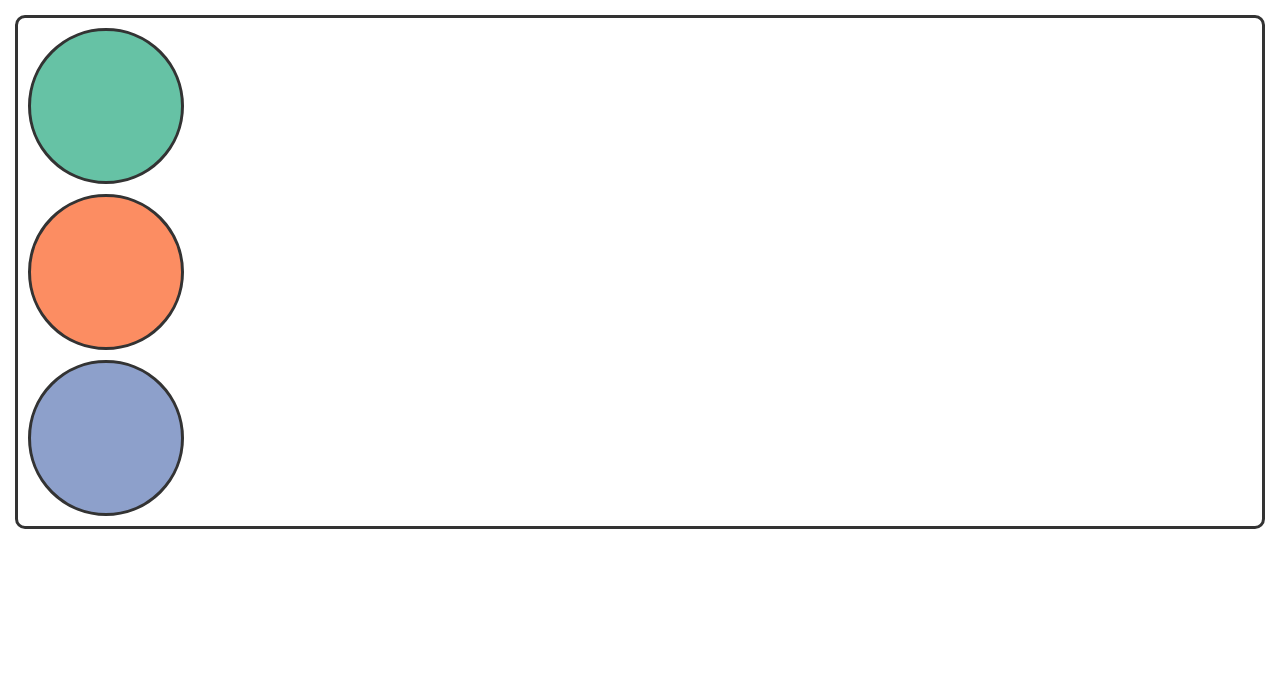
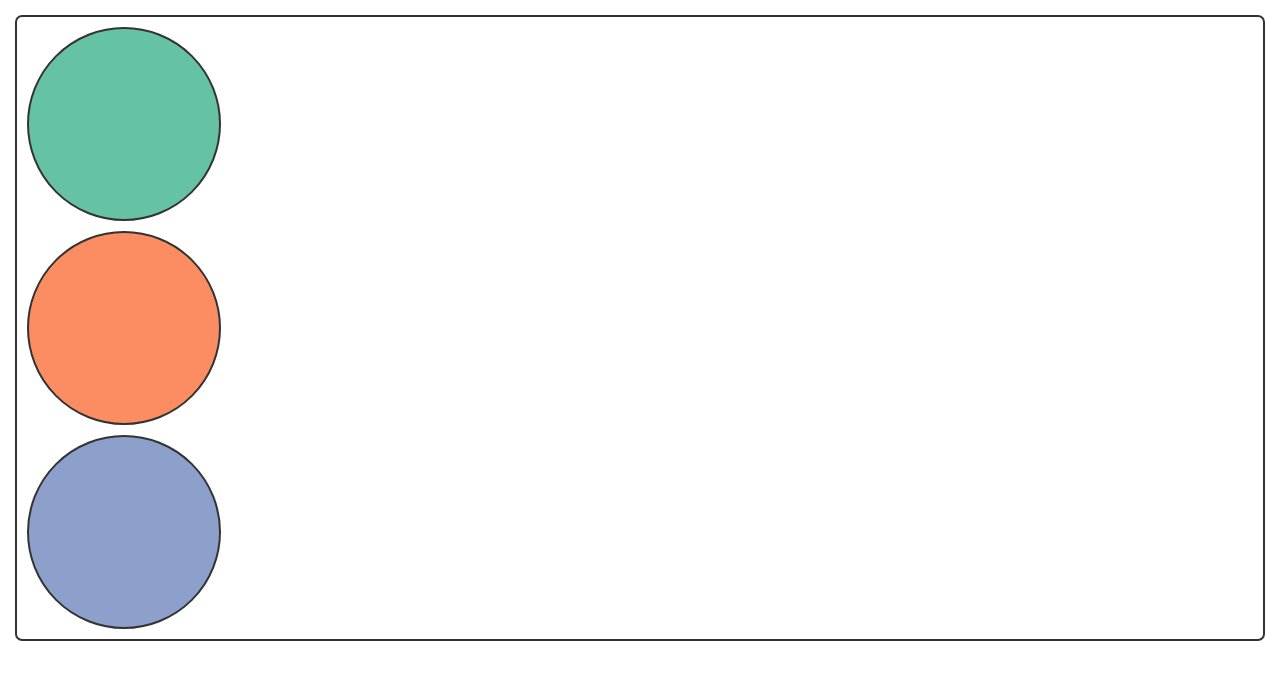
Before and after one commit to VesnaT/draggable-dots, a React (Create React App) app: page / in a window 1280 px wide. Shown: the top 680 px of the page. Built offline with nearby package versions, Linux system fonts and the light colour scheme.

Commit message:
More colors

```diff
--- a/src/App.css
+++ b/src/App.css
@@ -3,15 +3,15 @@
 }
 
 .grid {
-  border: 3px solid #333;
-  border-radius: 10px;
+  border: 2px solid #333;
+  border-radius: 7px;
 }
 
 .dot {
   margin: 10px;
-  border: 3px solid #333;
-  width: 150px;
-  min-height: 150px;
+  border: 2px solid #333;
+  width: 190px;
+  min-height: 190px;
   border-radius: 50%;
   text-align: center;
 }
@@ -21,16 +21,24 @@
 }
 
 .picker {
-  border: 3px solid #333;
+  border: 2px solid #333;
   background: aliceblue;
-  border-radius: 10px;
+  border-radius: 7px;
   cursor: default;
+  width: 228px;
 }
 
 .picker-circle {
   border: none;
   border-radius: 50%;
-  width: 25px;
-  height: 25px;
+  width: 26px;
+  height: 26px;
   cursor: pointer;
+  margin: 4px;
 }
+
+.picker-circle:hover {
+  width: 30px;
+  height: 30px;
+  margin: 0px;
+}
--- a/src/components/ColorPicker.jsx
+++ b/src/components/ColorPicker.jsx
@@ -8,13 +8,20 @@ const Circle = (props) => {
   );
 };
 
-const colors = ["#66C2A5", "#FC8D62", "#8DA0CB"];
+//const colors = ["#66C2A5", "#FC8D62", "#8DA0CB"];
+export const colors = [
+  ["#f44336", "#e91e63", "#9c27b0", "#673ab7", "#3f51b5", "#2196f3"],
+  ["#03a9f4", "#00bcd4", "#009688", "#4caf50", "#8bc34a", "#cddc39"],
+  ["#ffeb3b", "#ffc107", "#ff9800", "#ff5722", "#795548", "#607d8b"],
+];
 const ColorPicker = (props) => {
   return (
     <div className="picker">
       <table>
+        {colors.map((color) => {
+          return (
             <tr>
-          {colors.map((c) => {
+              {color.map((c) => {
                 return (
                   <td key={c}>
                     <Circle color={c} calback={props.calback} />
@@ -22,6 +29,8 @@ const ColorPicker = (props) => {
                 );
               })}
             </tr>
+          );
+        })}
       </table>
     </div>
   );
```
Lines whose indentation alone changed are shown as unchanged.
